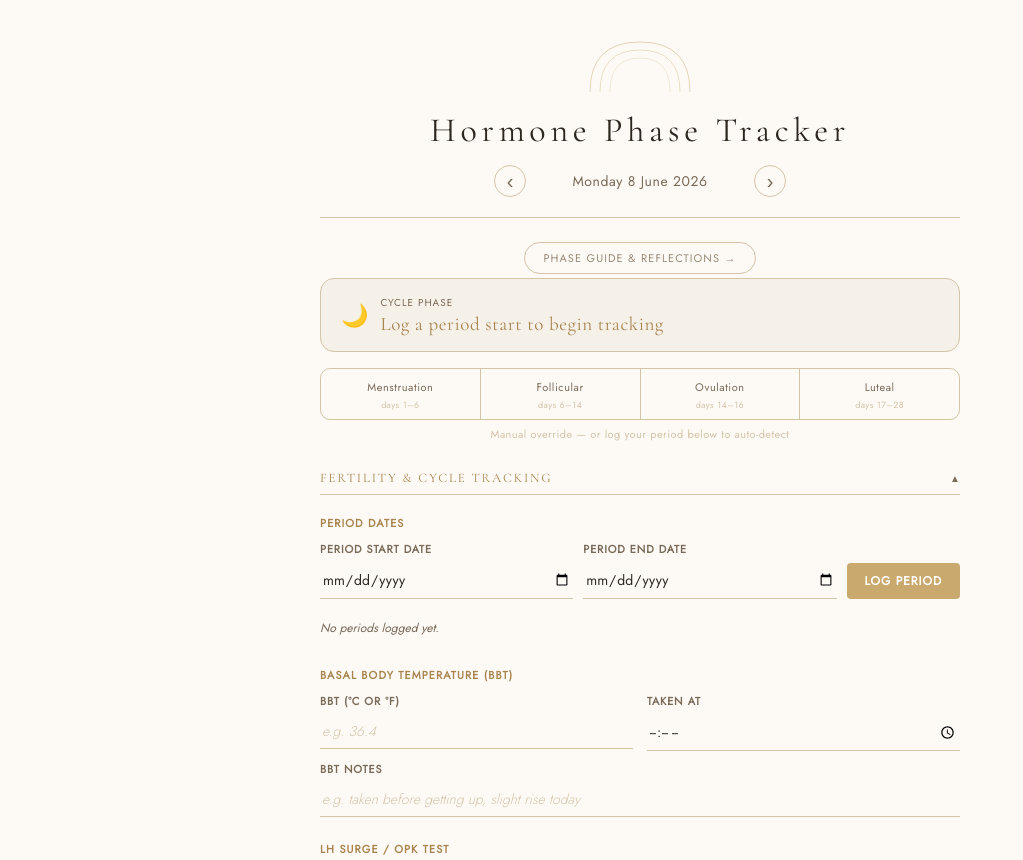
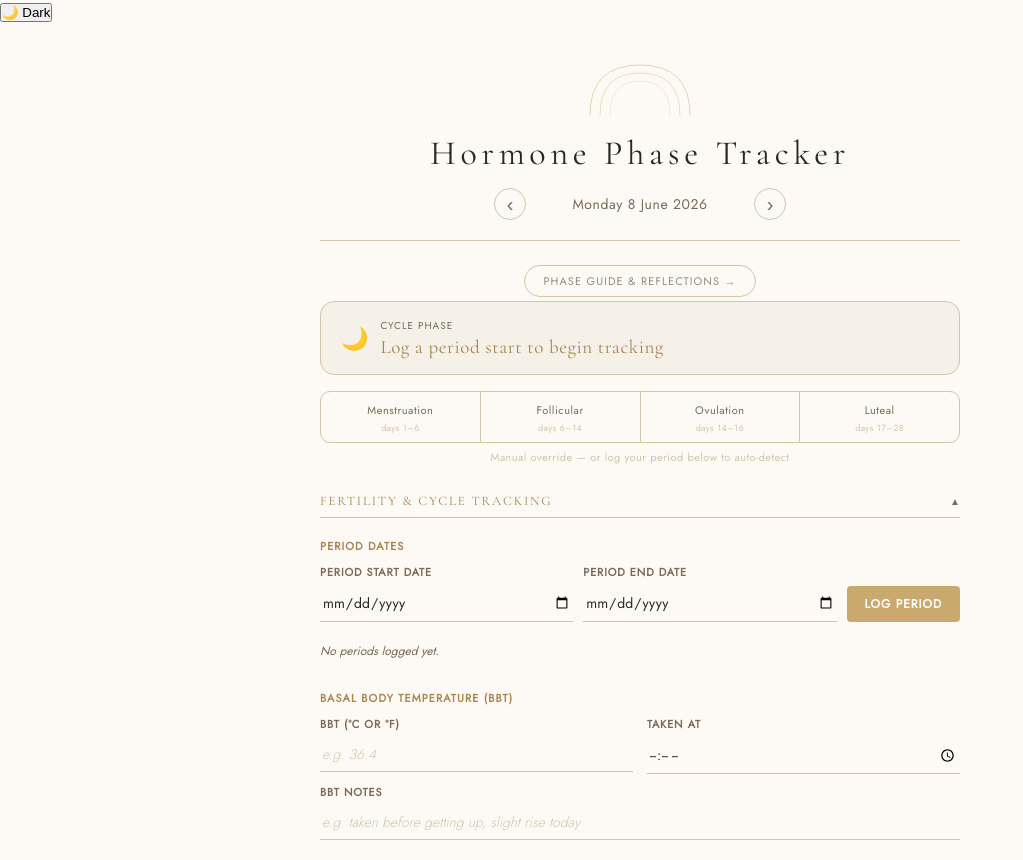
Before and after one commit to jesseasalmon/janelle, a plain HTML site: page index.html in a window 1280 px wide. Shown: the top 860 px of the page, without its empty margins (0-1023 px from the left). Drawn offline with nearby package versions, Linux system fonts and the light colour scheme.

Commit message:
Update index.html

```diff
--- a/index.html
+++ b/index.html
@@ -10,6 +10,10 @@
   <link rel="stylesheet" href="style.css" />
 </head>
 <body>
+<button class="theme-toggle" id="themeToggle" onclick="toggleTheme()" aria-label="Toggle dark mode">
+  <span class="toggle-icon" id="toggleIcon">🌙</span>
+  <span id="toggleLabel">Dark</span>
+</button>
 <div class="app" id="app">
 
   <div class="toast" id="toast">Entry saved ✓</div>
```
